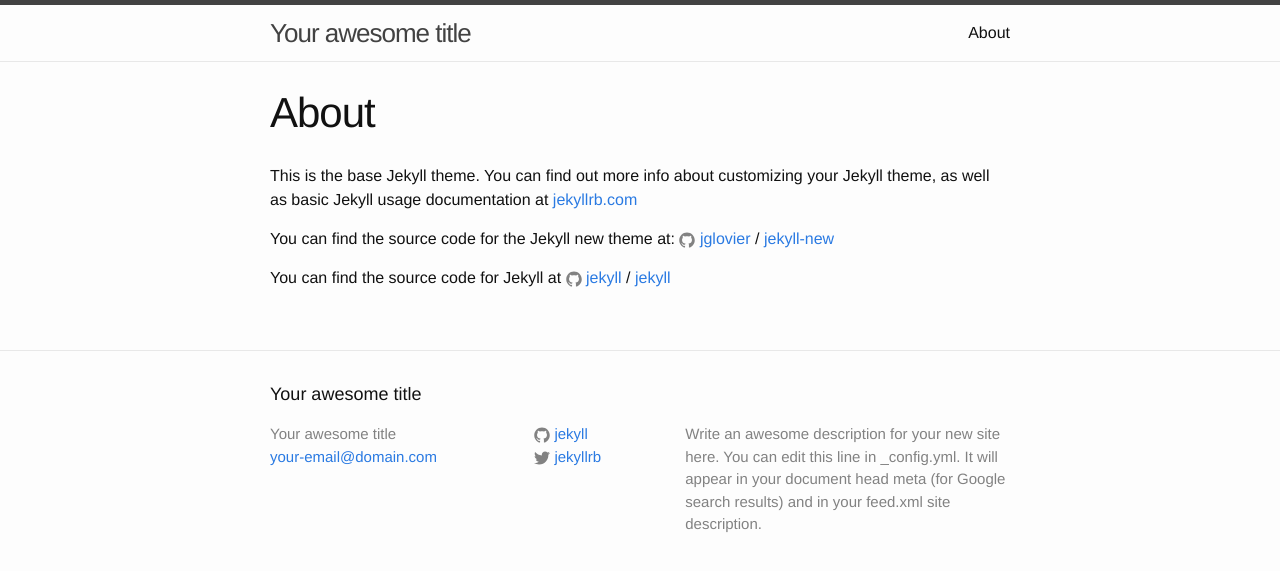
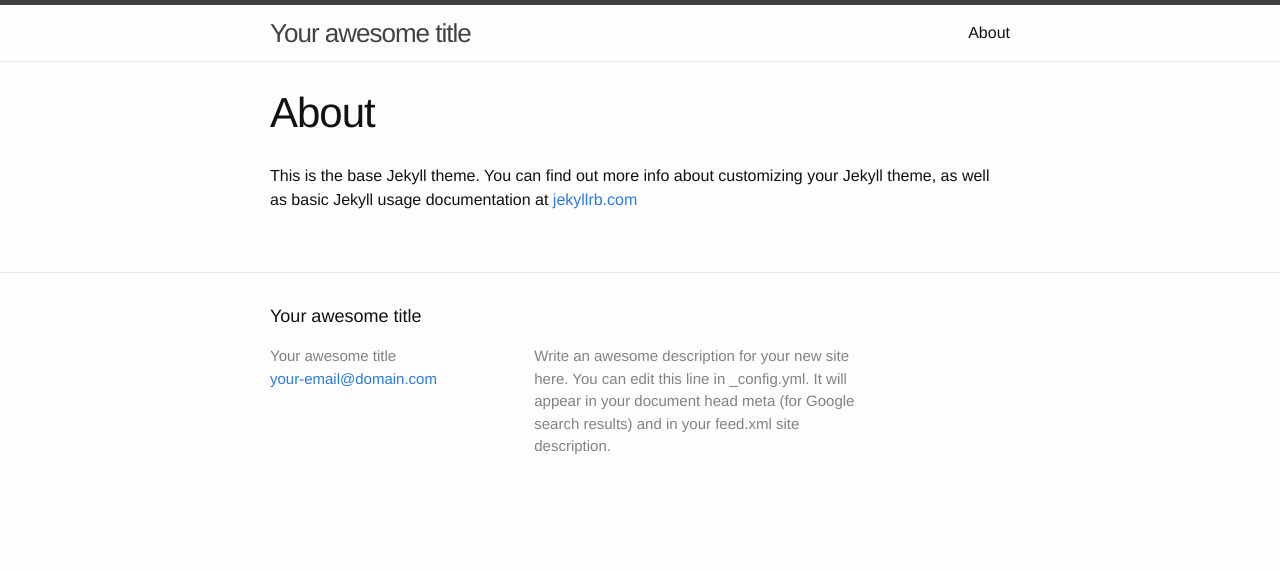
Before and after one commit to adborden/jekyll-prototype, a Jekyll site: the page built from about.md, in a window 1280 px wide. Shown: the top 571 px of the page. Built offline with Jekyll 4.4.1, drawn with Linux system fonts in a browser that asks for light colours.

Commit message:
Remove github/twitter

```diff
--- a/_config.yml
+++ b/_config.yml
@@ -14,8 +14,6 @@
   Google search results) and in your feed.xml site description.
 baseurl: "" # the subpath of your site, e.g. /blog
 url: "http://yourdomain.com" # the base hostname & protocol for your site
-twitter_username: jekyllrb
-github_username:  jekyll
 
 # Build settings
 markdown: kramdown
--- a/_includes/footer.html
+++ b/_includes/footer.html
@@ -12,22 +12,6 @@
         </ul>
       </div>
 
-      <div class="footer-col footer-col-2">
-        <ul class="social-media-list">
-          {% if site.github_username %}
-          <li>
-            {% include icon-github.html username=site.github_username %}
-          </li>
-          {% endif %}
-
-          {% if site.twitter_username %}
-          <li>
-            {% include icon-twitter.html username=site.twitter_username %}
-          </li>
-          {% endif %}
-        </ul>
-      </div>
-
       <div class="footer-col footer-col-3">
         <p>{{ site.description }}</p>
       </div>
--- a/_includes/icon-github.html
+++ /dev/null
@@ -1 +0,0 @@
-<a href="https://github.com/{{ include.username }}"><span class="icon icon--github">{% include icon-github.svg %}</span><span class="username">{{ include.username }}</span></a>
--- a/_includes/icon-twitter.html
+++ /dev/null
@@ -1 +0,0 @@
-<a href="https://twitter.com/{{ include.username }}"><span class="icon icon--twitter">{% include icon-twitter.svg %}</span><span class="username">{{ include.username }}</span></a>
--- a/about.md
+++ b/about.md
@@ -5,11 +5,3 @@
 ---
 
 This is the base Jekyll theme. You can find out more info about customizing your Jekyll theme, as well as basic Jekyll usage documentation at [jekyllrb.com](http://jekyllrb.com/)
-
-You can find the source code for the Jekyll new theme at:
-{% include icon-github.html username="jglovier" %} /
-[jekyll-new](https://github.com/jglovier/jekyll-new)
-
-You can find the source code for Jekyll at
-{% include icon-github.html username="jekyll" %} /
-[jekyll](https://github.com/jekyll/jekyll)
--- a/index.html
+++ b/index.html
@@ -6,4 +6,6 @@
 
   <h1 class="page-heading">{{ site.title }}</h1>
 
+  <div>It's working!</div>
+
 </div>
```
Also changed, not shown: _includes/icon-github.svg (deleted), _includes/icon-twitter.svg (deleted).
